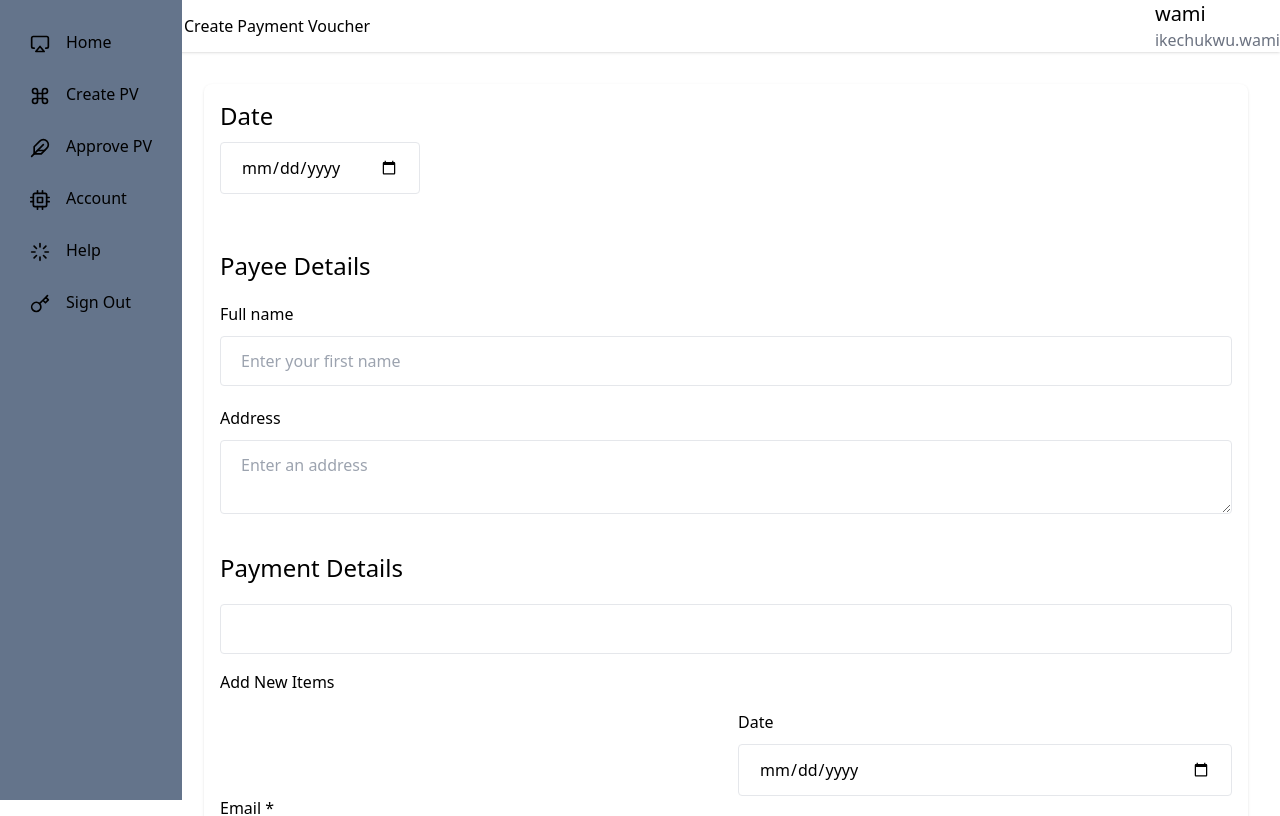
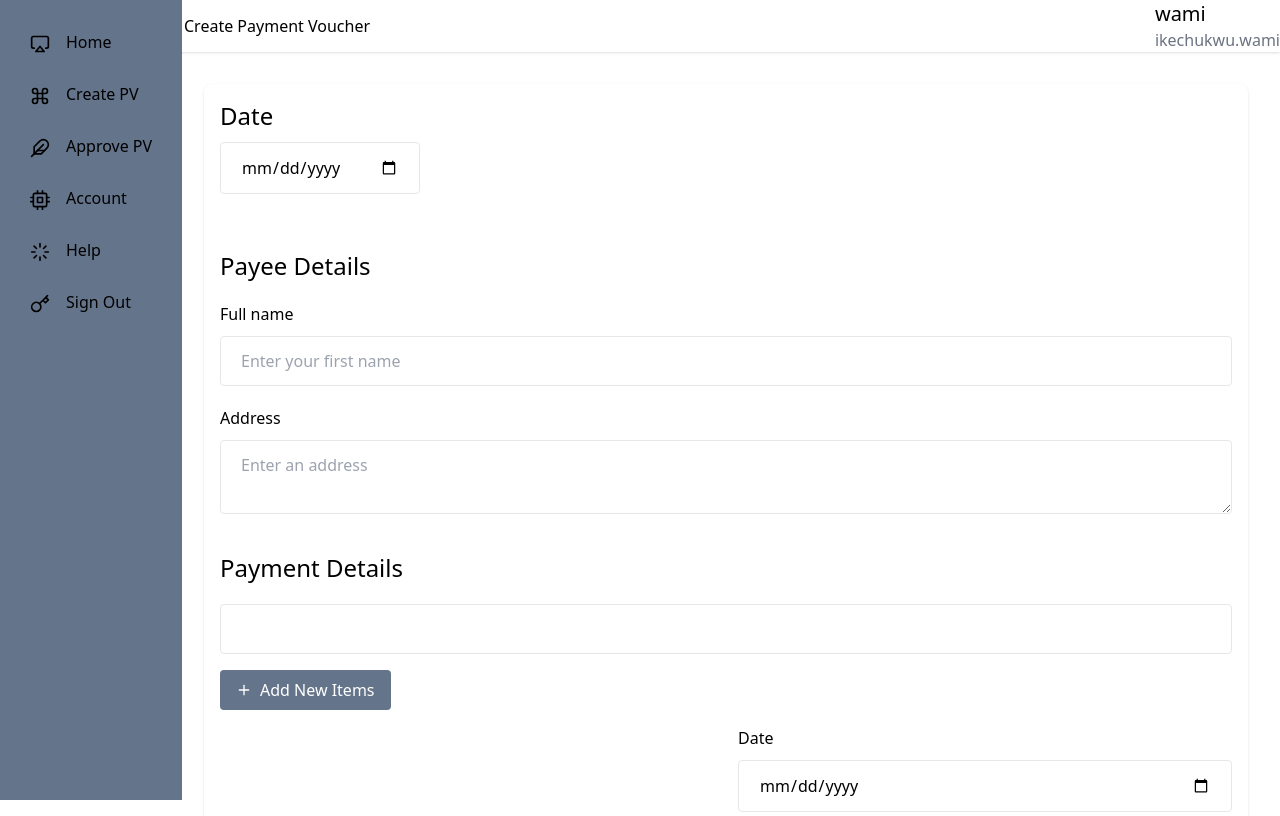
Before and after one commit to wamiikechukwu/cpv-client, a React (Vite) app: page /dashboard/create in a window 1280 px wide. Shown: the top 816 px of the page. Built offline with nearby package versions, Linux system fonts and the light colour scheme.

Commit message:
feat: modified the add new item button

```diff
--- a/src/pages/create_pv.jsx
+++ b/src/pages/create_pv.jsx
@@ -2,6 +2,8 @@ import { useState } from "react"
 import Card from "../components/libs/Card"
 import Header from "../components/libs/header"
 import { dashboardStyle } from "./styles/style.tailwind"
+import { FiPlus } from "react-icons/fi";
+
 
 
 
@@ -84,7 +86,18 @@ export const CreatePV = ({ label }) => {
                                     ))}
                                 </div>
 
-                                <button type="button" onClick={addItem}>Add New Items</button>
+                                {/* Add new button */}
+                                {/* TODO MAKE A COMPONENT */}
+                                <div>
+                                    <button
+                                        className={dashboardStyle.add_new_item_btn}
+                                        type="button"
+                                        onClick={addItem}>
+                                        <FiPlus className="mr-2" />
+                                        Add New Items
+                                    </button>
+                                </div>
+
 
                             </div>
 
--- a/src/pages/styles/style.tailwind.js
+++ b/src/pages/styles/style.tailwind.js
@@ -32,5 +32,6 @@ export const dashboardStyle = {
     container: 'pl-[11.5em] pr-3 pt-3 pb-3',
     subcontainer: 'p-5',
     date_style: 'w-[200px] pb-10',
+    add_new_item_btn: 'flex items-center bg-slate-500 hover:bg-slate-700 text-white py-2 px-4 rounded'
 
 }
```
